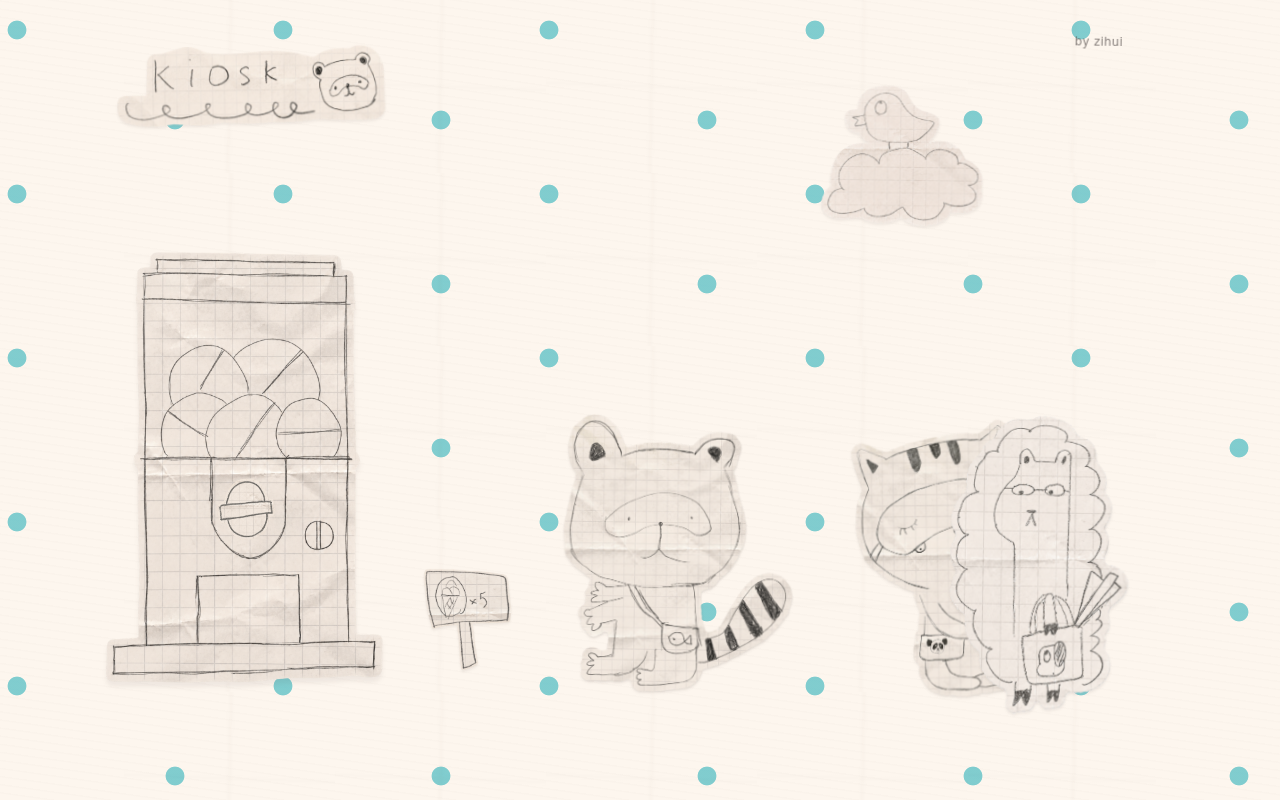
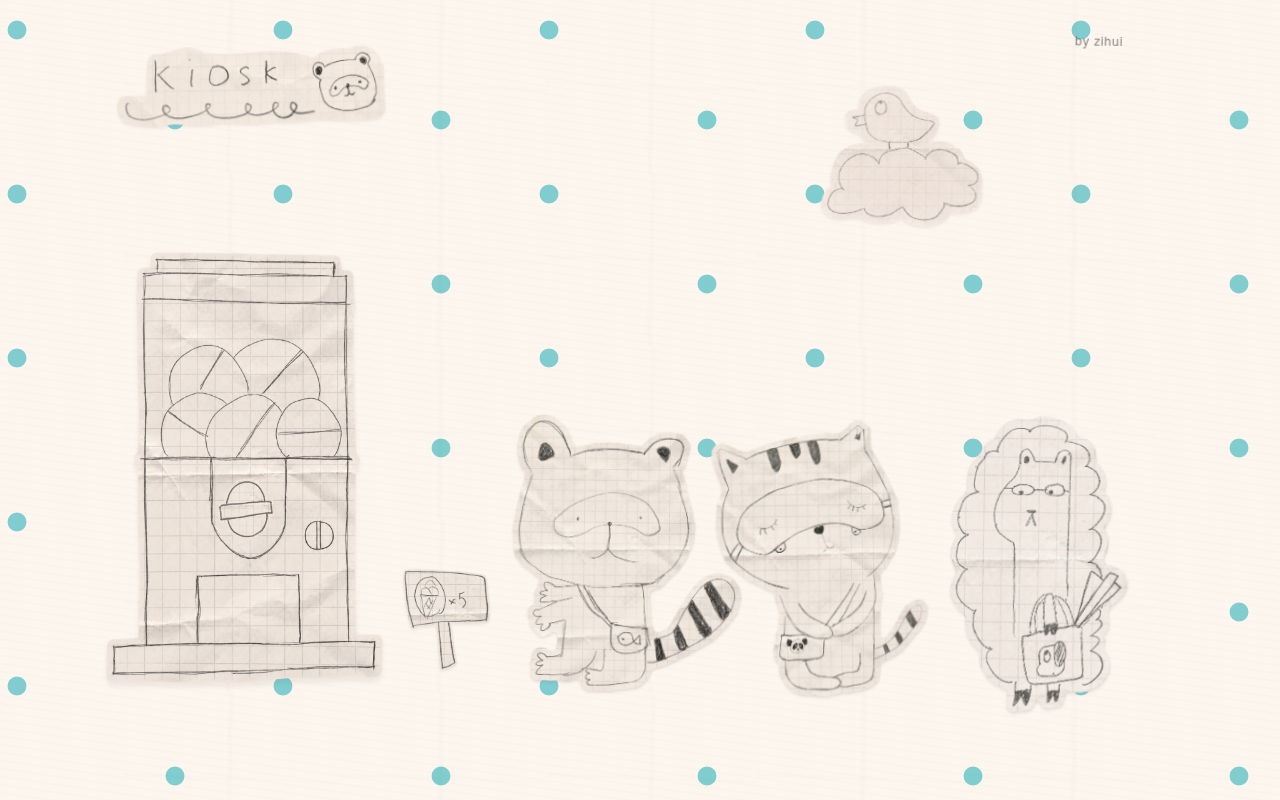
Before and after one commit to eclaircrumb/gachapon, a Next.js app in the folder gachapon/: page / in a window 1280 px wide. Built offline with nearby package versions, Linux system fonts and the light colour scheme.

Commit message:
Update globals.css

```diff
--- a/gachapon/app/globals.css
+++ b/gachapon/app/globals.css
@@ -70,11 +70,11 @@ a { -webkit-tap-highlight-color: transparent; }
 
 .art-logo { top: 5.6%; left: -1%; width: 25.6%; }
 .art-bird { top: 10.0%; left: 67.2%; width: 15.8%; }
-.art-sign { top: 71.0%; left: 27.0%; width: 12.3%; }
-.art-raccoon { top: 51.0%; left: 42.0%; width: 23.0%; }
+.art-sign { top: 71.0%; left: 25.0%; width: 12.3%; }
+.art-raccoon { top: 51.0%; left: 37.0%; width: 23.0%; }
 .art-cat {
   top: 51.6%;
-  left: 70.5%;
+  left: 57%;
   width: 21.6%;
    z-index: 2;
 }
```
